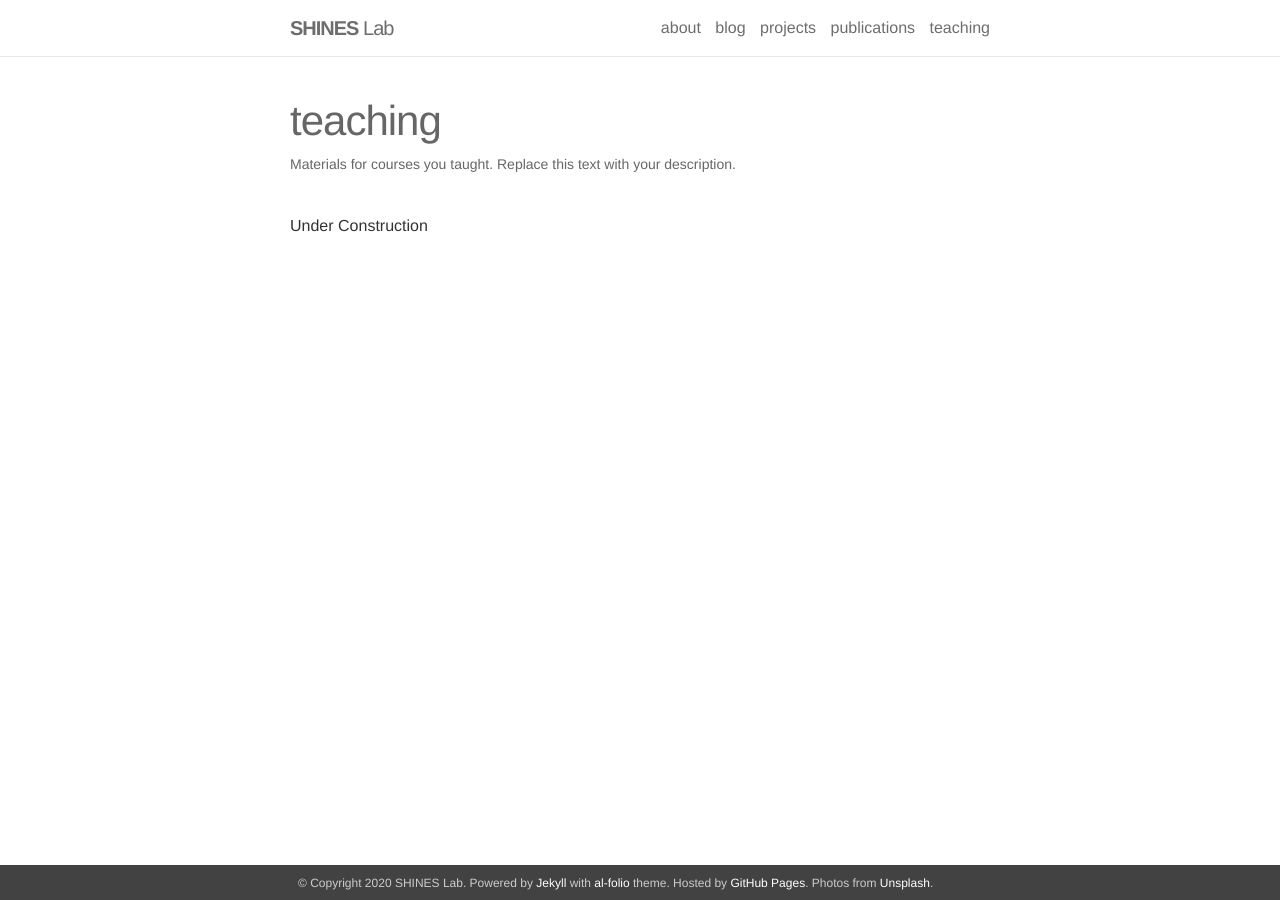
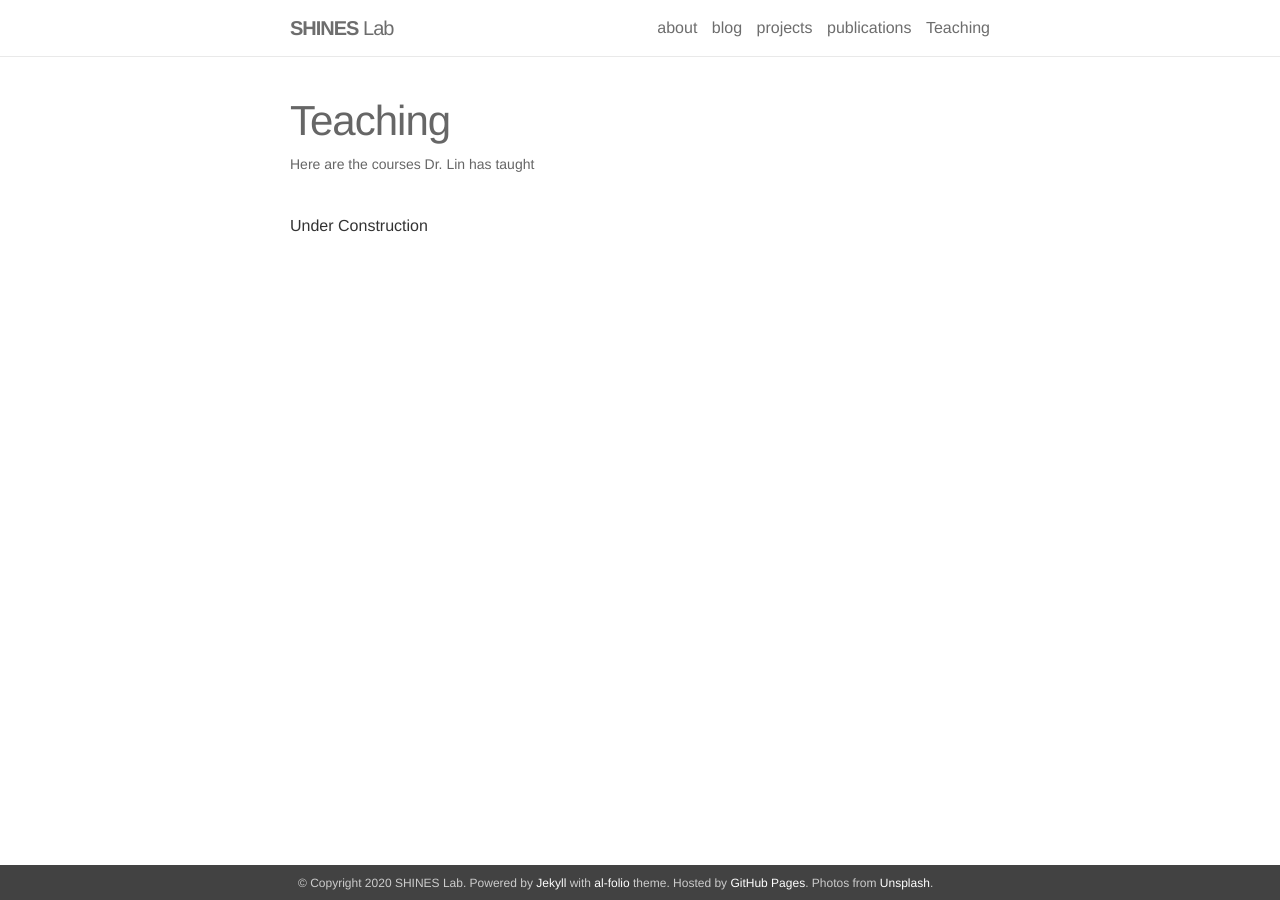
Before and after one commit to shines-lab/shines-lab.github.io, a Jekyll site: the page built from _pages/teaching.md, in a window 1280 px wide. Built offline with Jekyll 4.4.1, drawn with Linux system fonts in a browser that asks for light colours; nearby versions of some CDN libraries.

Commit message:
Update teaching.md

```diff
--- a/_pages/teaching.md
+++ b/_pages/teaching.md
@@ -1,8 +1,8 @@
 ---
 layout: page
 permalink: /teaching/
-title: teaching
-description: Materials for courses you taught. Replace this text with your description.
+title: Teaching
+description: Here are the courses Dr. Lin has taught
 ---
 
 Under Construction
```
